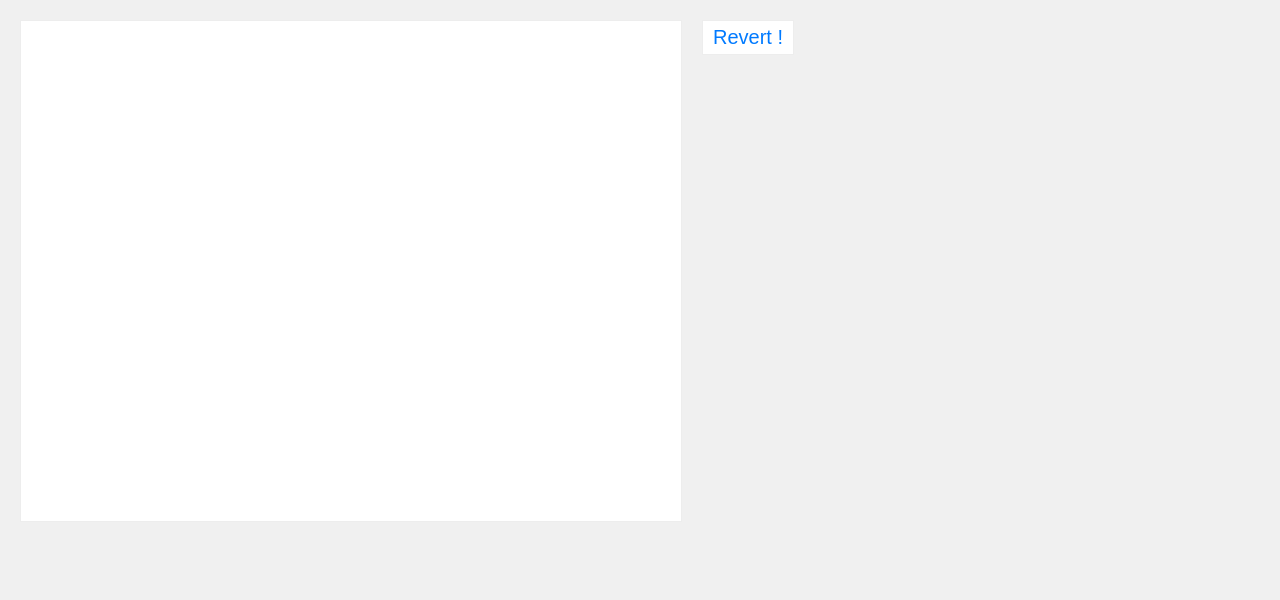
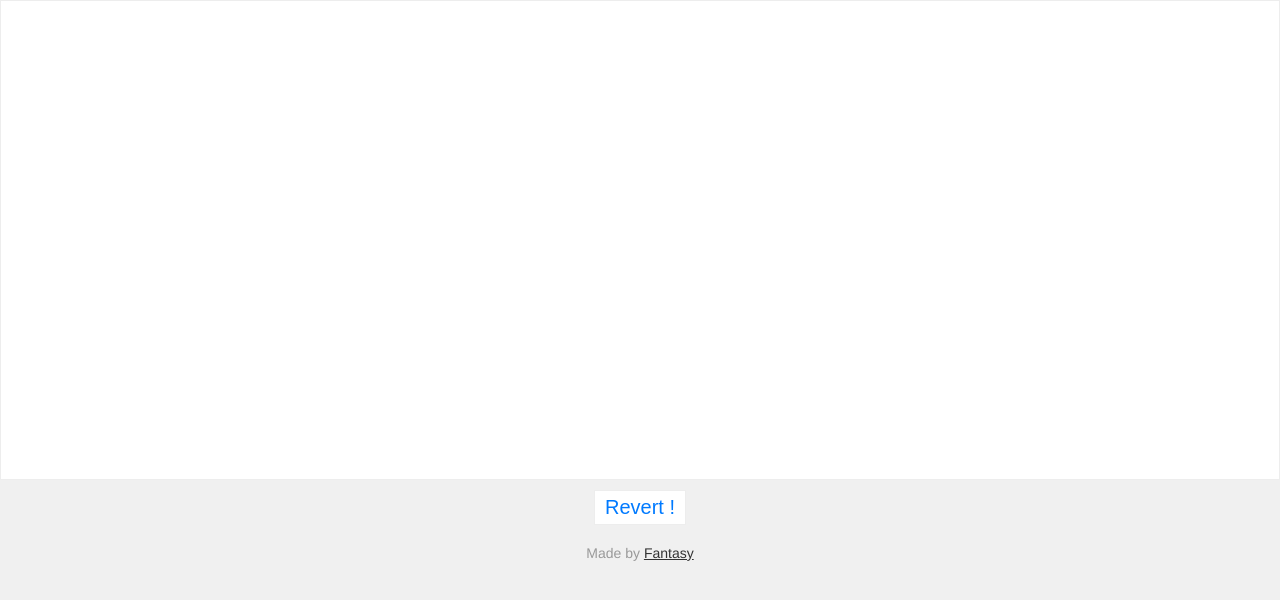
Before and after one commit to SFantasy/showtime, a plain HTML site: page RevertText/index.html in a window 1280 px wide. Drawn offline with Linux system fonts and the light colour scheme.

Commit message:
Update Revert Text

```diff
--- a/RevertText/index.html
+++ b/RevertText/index.html
@@ -3,15 +3,23 @@
 <head>
   <meta charset="UTF-8">
   <title>Revert Text</title>
+  <meta name="viewport" content="width=device-width, initial-scale=1.0, user-scalable=no">
   <style>
+    html { font-size: 10px; }
     body { margin: 0; background-color: #f0f0f0; font-family: Helvetica, sans-serif; }
-    #text { width: 640px; height: 480px; border: 1px solid #ededed; outline: none; padding: 10px; margin: 20px; background-color: white; float: left; }
-    #revert { font-size: 20px; padding: 5px 10px; margin-top: 20px; border: 1px solid #ededed; background-color: white; outline: none; color: #007AFF; }
+    #text { width: 100vw; font-size: 1.6rem; height: 480px; border: 1px solid #ededed; outline: none; padding: 10px; background-color: white; box-sizing: border-box; }
+    .wrapper { text-align: center; margin-top: 1rem; }
+    #revert { font-size: 20px; padding: 5px 10px; border: 1px solid #ededed; background-color: white; outline: none; color: #007AFF; }
+    footer > p { text-align: center; font-size: 1.4rem; margin-top: 2rem; color: #999; }
+    footer a { color: #333; }
   </style>
 </head>
 <body>
 <div id="text" contentEditable="true"></div>
-<button id="revert">Revert !</button>
+<div class="wrapper"><button id="revert">Revert !</button></div>
+<footer>
+  <p>Made by <a href="http://weibo.com/shaofantasy">Fantasy</a></p>
+</footer>
 <script src="./main.js"></script>
 </body>
 </html>
```
